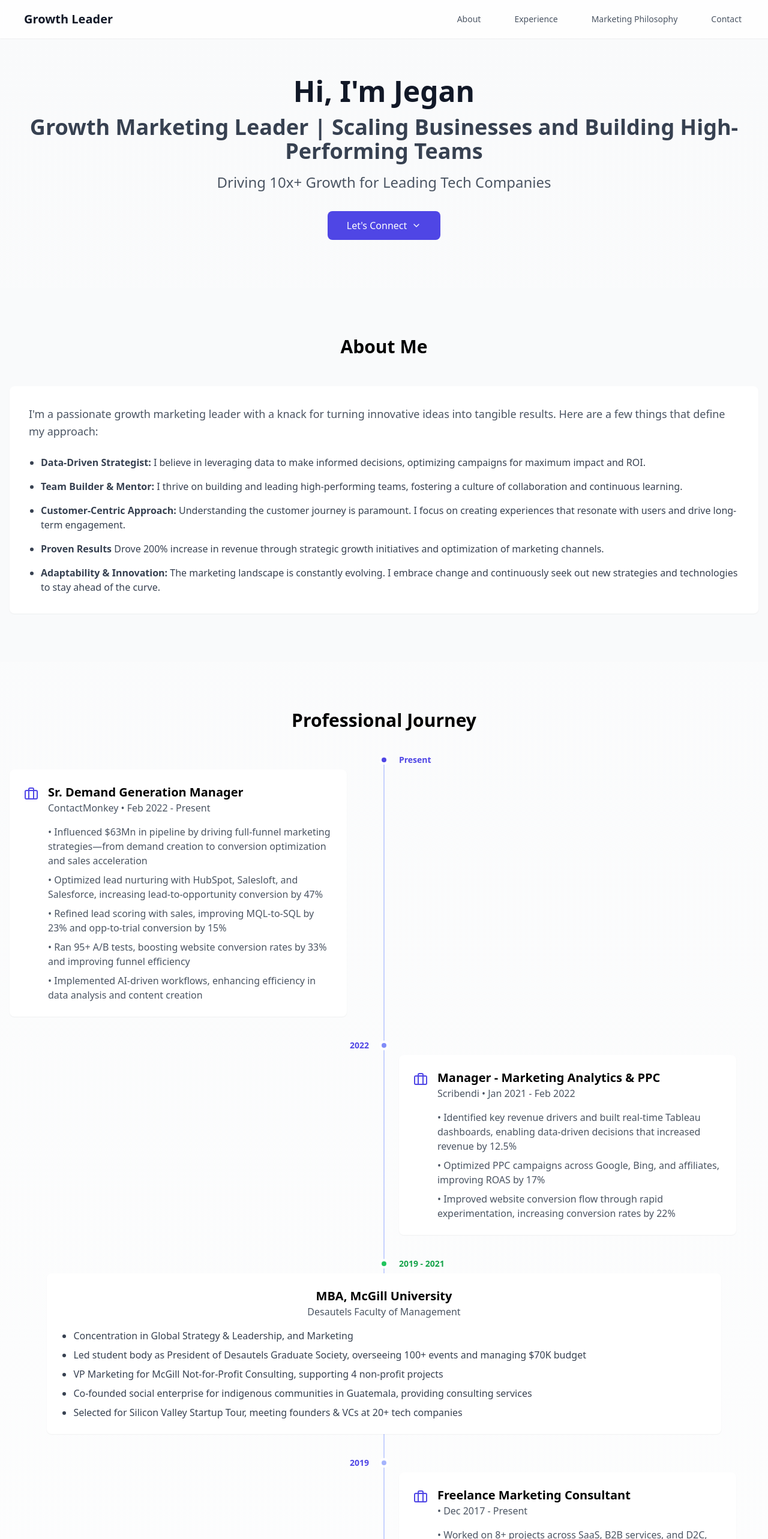
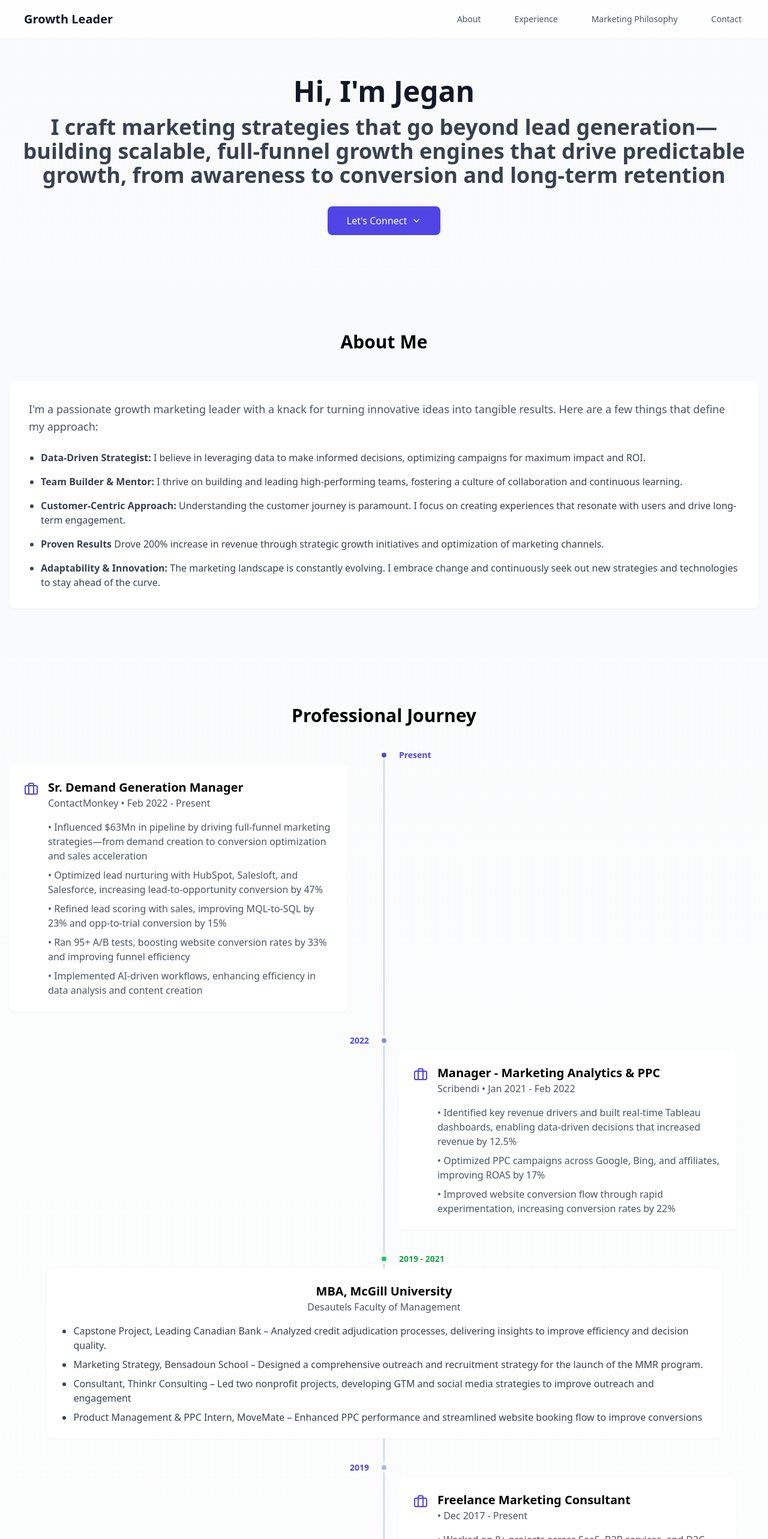
Before and after one commit to jegan2388/Personalsite, a React (Vite) app: page / in a window 1280 px wide. Shown: the top 2566 px of the page at 60% size. Built offline with nearby package versions, Linux system fonts and the light colour scheme.

Commit message:
Update App.tsx

```diff
--- a/src/App.tsx
+++ b/src/App.tsx
@@ -52,10 +52,10 @@ function App() {
             Hi, I'm Jegan
         </h1>
         <h1 className="text-4xl font-bold text-gray-700 mb-4">
-            Growth Marketing Leader | Scaling Businesses and Building High-Performing Teams
+            I craft marketing strategies that go beyond lead generation—building scalable, full-funnel growth engines that drive predictable growth, from awareness to conversion and long-term retention
         </h1>
         <h2 className="text-2xl text-gray-600 mb-8">
-            Driving 10x+ Growth for Leading Tech Companies
+
         </h2>
           <div className="flex justify-center space-x-4">
             <button
@@ -171,11 +171,10 @@ function App() {
                     <h3 className="text-xl font-semibold text-center">MBA, McGill University</h3>
                     <p className="text-gray-600 text-center mb-4">Desautels Faculty of Management</p>
                     <ul className="list-disc pl-5 space-y-2 text-gray-700">
-                    <li>Concentration in Global Strategy & Leadership, and Marketing</li>
-                    <li>Led student body as President of Desautels Graduate Society, overseeing 100+ events and managing $70K budget</li>
-                    <li>VP Marketing for McGill Not-for-Profit Consulting, supporting 4 non-profit projects</li>
-                    <li>Co-founded social enterprise for indigenous communities in Guatemala, providing consulting services</li>
-                    <li>Selected for Silicon Valley Startup Tour, meeting founders & VCs at 20+ tech companies</li>
+                    <li>Capstone Project, Leading Canadian Bank – Analyzed credit adjudication processes, delivering insights to improve efficiency and decision quality.</li>
+                    <li>Marketing Strategy, Bensadoun School – Designed a comprehensive outreach and recruitment strategy for the launch of the MMR program.</li>
+                    <li>Consultant, Thinkr Consulting – Led two nonprofit projects, developing GTM and social media strategies to improve outreach and engagement</li>
+                    <li>Product Management & PPC Intern, MoveMate – Enhanced PPC performance and streamlined website booking flow to improve conversions</li>
                     </ul>
                 </div>
                 </div>
@@ -263,8 +262,8 @@ function App() {
           <h2 className="text-3xl font-bold text-center mb-12">Marketing Philosophy</h2>
           <div className="bg-white p-8 rounded-lg shadow-sm">
             <p className="text-gray-600 text-lg leading-relaxed">
-                My marketing philosophy centers on a holistic, data-driven approach that prioritizes sustainable growth and customer lifetime value. I believe in going beyond surface-level metrics, and diving deep into customer behavior and motivations to create truly resonant marketing experiences. It is also about building strong relationships. By fostering a collaborative environment where data insights, creativity, and customer empathy converge, I aim to build marketing engines that deliver exceptional results and contribute to long-term business success.
-            </p>
+                Persona-Centric, Experimentation-Forward, and Deeply Collaborative - with an emphasis on data-driven insights and sustainable growth, supported by emotional resonance and brand-building.”
+   </p>
           </div>
         </div>
       </section>
```
